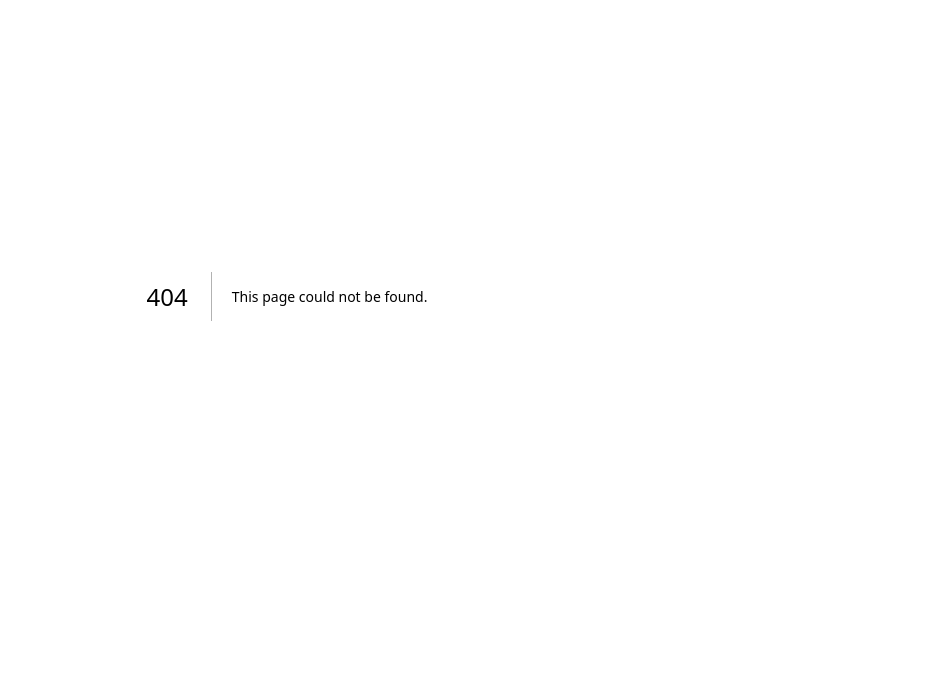
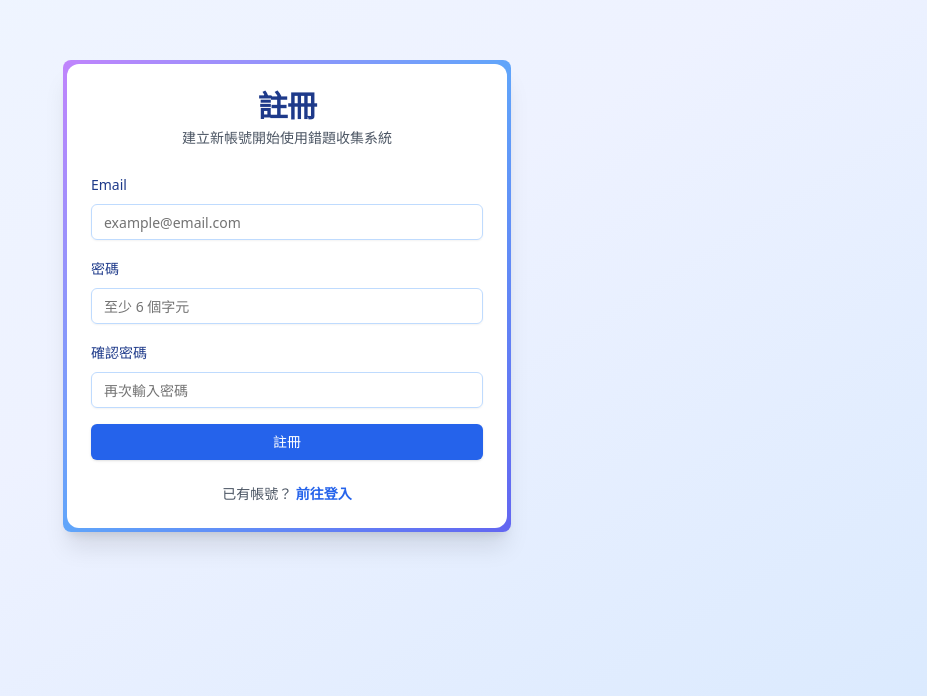
Before and after one commit to WinnerWang971119/WrongCollection, a Next.js app: page /auth/signup in a window 1280 px wide. Before the commit this address had no page. Shown: the part 104-800 px from the top of the page, without its empty margins (353-1280 px from the left). Built offline with nearby package versions, Linux system fonts and the light colour scheme.

Commit message:
register

```diff
--- /dev/null
+++ b/app/auth/signup/page.tsx
@@ -0,0 +1,162 @@
+'use client'
+
+import { useState } from 'react'
+import { useRouter } from 'next/navigation'
+import Link from 'next/link'
+import { zodResolver } from '@hookform/resolvers/zod'
+import { useForm } from 'react-hook-form'
+import * as z from 'zod'
+import { Button } from '@/components/ui/button'
+import { Card, CardContent, CardDescription, CardHeader, CardTitle } from '@/components/ui/card'
+import { Form, FormControl, FormField, FormItem, FormLabel, FormMessage } from '@/components/ui/form'
+import { Input } from '@/components/ui/input'
+
+// 表單驗證 Schema - 新增確認密碼驗證
+const signupSchema = z.object({
+  email: z.string().email('請輸入有效的 Email 地址'),
+  password: z.string().min(6, '密碼至少需要 6 個字元'),
+  confirmPassword: z.string(),
+}).refine((data) => data.password === data.confirmPassword, {
+  message: '密碼不一致',
+  path: ['confirmPassword'],
+})
+
+type SignupFormValues = z.infer<typeof signupSchema>
+
+export default function SignupPage() {
+  const router = useRouter()
+  const [isLoading, setIsLoading] = useState(false)
+  const [error, setError] = useState<string | null>(null)
+
+  const form = useForm<SignupFormValues>({
+    resolver: zodResolver(signupSchema),
+    defaultValues: {
+      email: '',
+      password: '',
+      confirmPassword: '',
+    },
+  })
+
+  async function onSubmit(data: SignupFormValues) {
+    setIsLoading(true)
+    setError(null)
+
+    try {
+      // TODO: Task 4 - 整合 Supabase Auth
+      console.log('註冊資料:', data)
+
+      // 模擬 API 呼叫
+      await new Promise(resolve => setTimeout(resolve, 1000))
+
+      // 成功後跳轉（Task 4 會實作真實邏輯）
+      // router.push('/dashboard')
+
+      setError('此功能將在 Task 4 實作')
+    } catch (err) {
+      setError('註冊失敗，請稍後再試')
+    } finally {
+      setIsLoading(false)
+    }
+  }
+
+  return (
+    <div className="min-h-screen flex items-center justify-center bg-gradient-to-br from-blue-50 via-indigo-50 to-blue-100 p-4">
+      <div className="w-full max-w-md">
+        <div className="p-1 bg-gradient-to-br from-purple-400 via-blue-400 to-indigo-500 rounded-lg shadow-xl">
+          <Card className="w-full shadow-none border-0 bg-white">
+            <CardHeader className="space-y-1 text-center">
+              <CardTitle className="text-3xl font-bold text-blue-900">註冊</CardTitle>
+              <CardDescription className="text-gray-600">
+                建立新帳號開始使用錯題收集系統
+              </CardDescription>
+            </CardHeader>
+            <CardContent>
+              <Form {...form}>
+                <form onSubmit={form.handleSubmit(onSubmit)} className="space-y-4">
+                  <FormField
+                    control={form.control}
+                    name="email"
+                    render={({ field }) => (
+                      <FormItem>
+                        <FormLabel className="text-blue-900">Email</FormLabel>
+                        <FormControl>
+                          <Input
+                            placeholder="example@email.com"
+                            type="email"
+                            disabled={isLoading}
+                            className="border-blue-200 focus:border-blue-500"
+                            {...field}
+                          />
+                        </FormControl>
+                        <FormMessage />
+                      </FormItem>
+                    )}
+                  />
+                  <FormField
+                    control={form.control}
+                    name="password"
+                    render={({ field }) => (
+                      <FormItem>
+                        <FormLabel className="text-blue-900">密碼</FormLabel>
+                        <FormControl>
+                          <Input
+                            placeholder="至少 6 個字元"
+                            type="password"
+                            disabled={isLoading}
+                            className="border-blue-200 focus:border-blue-500"
+                            {...field}
+                          />
+                        </FormControl>
+                        <FormMessage />
+                      </FormItem>
+                    )}
+                  />
+                  <FormField
+                    control={form.control}
+                    name="confirmPassword"
+                    render={({ field }) => (
+                      <FormItem>
+                        <FormLabel className="text-blue-900">確認密碼</FormLabel>
+                        <FormControl>
+                          <Input
+                            placeholder="再次輸入密碼"
+                            type="password"
+                            disabled={isLoading}
+                            className="border-blue-200 focus:border-blue-500"
+                            {...field}
+                          />
+                        </FormControl>
+                        <FormMessage />
+                      </FormItem>
+                    )}
+                  />
+
+                  {error && (
+                    <div className="p-3 text-sm text-red-600 bg-red-50 border border-red-200 rounded-md">
+                      {error}
+                    </div>
+                  )}
+
+                  <Button
+                    type="submit"
+                    className="w-full bg-blue-600 hover:bg-blue-700 text-white"
+                    disabled={isLoading}
+                  >
+                    {isLoading ? '註冊中...' : '註冊'}
+                  </Button>
+
+                  <div className="text-center text-sm text-gray-600 pt-2">
+                    已有帳號？{' '}
+                    <Link href="/auth/login" className="text-blue-600 hover:text-blue-700 font-semibold">
+                      前往登入
+                    </Link>
+                  </div>
+                </form>
+              </Form>
+            </CardContent>
+          </Card>
+        </div>
+      </div>
+    </div>
+  )
+}
```
Also changed, not shown: 1 other file (tests, documents, lock files or other folders).
